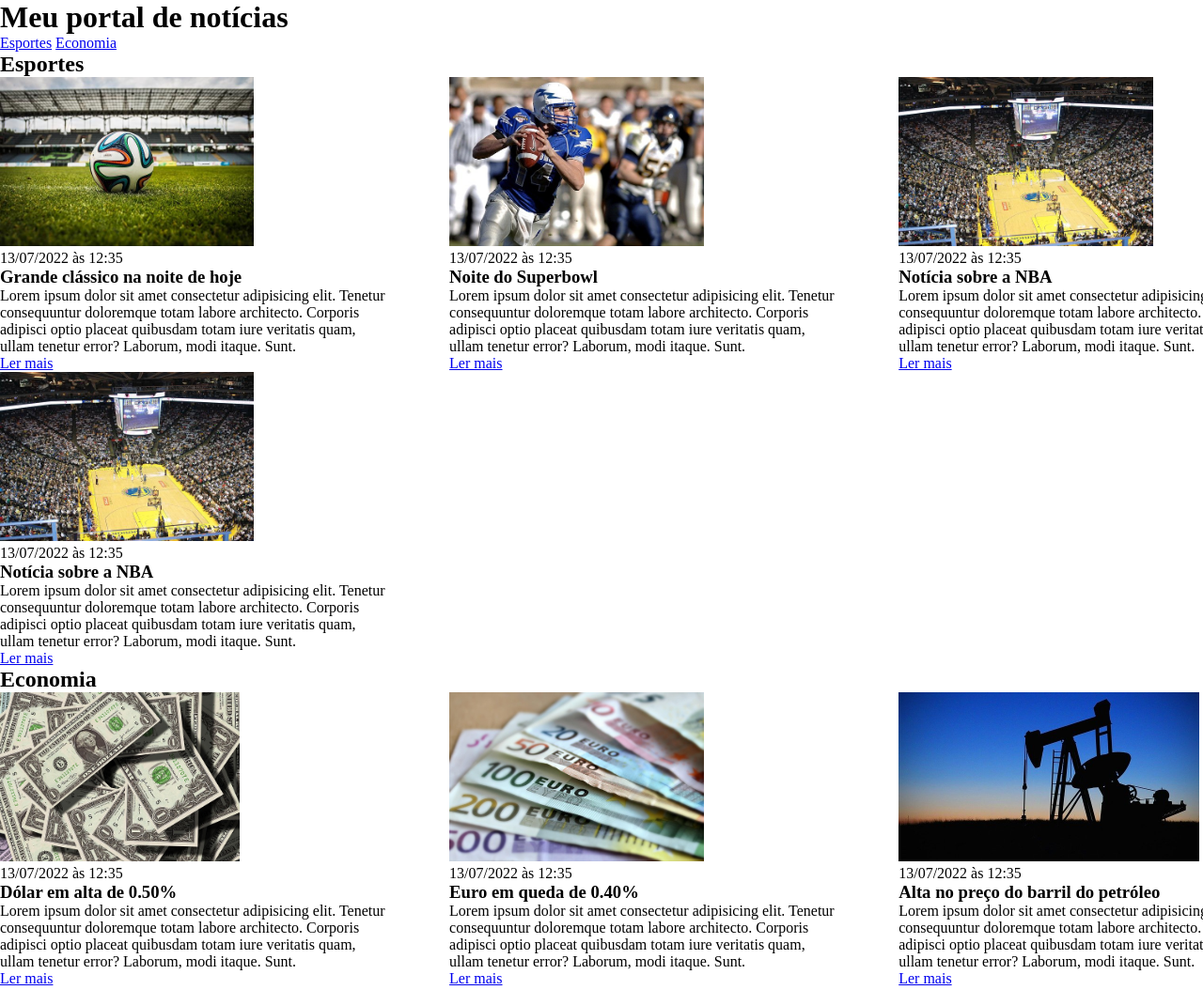
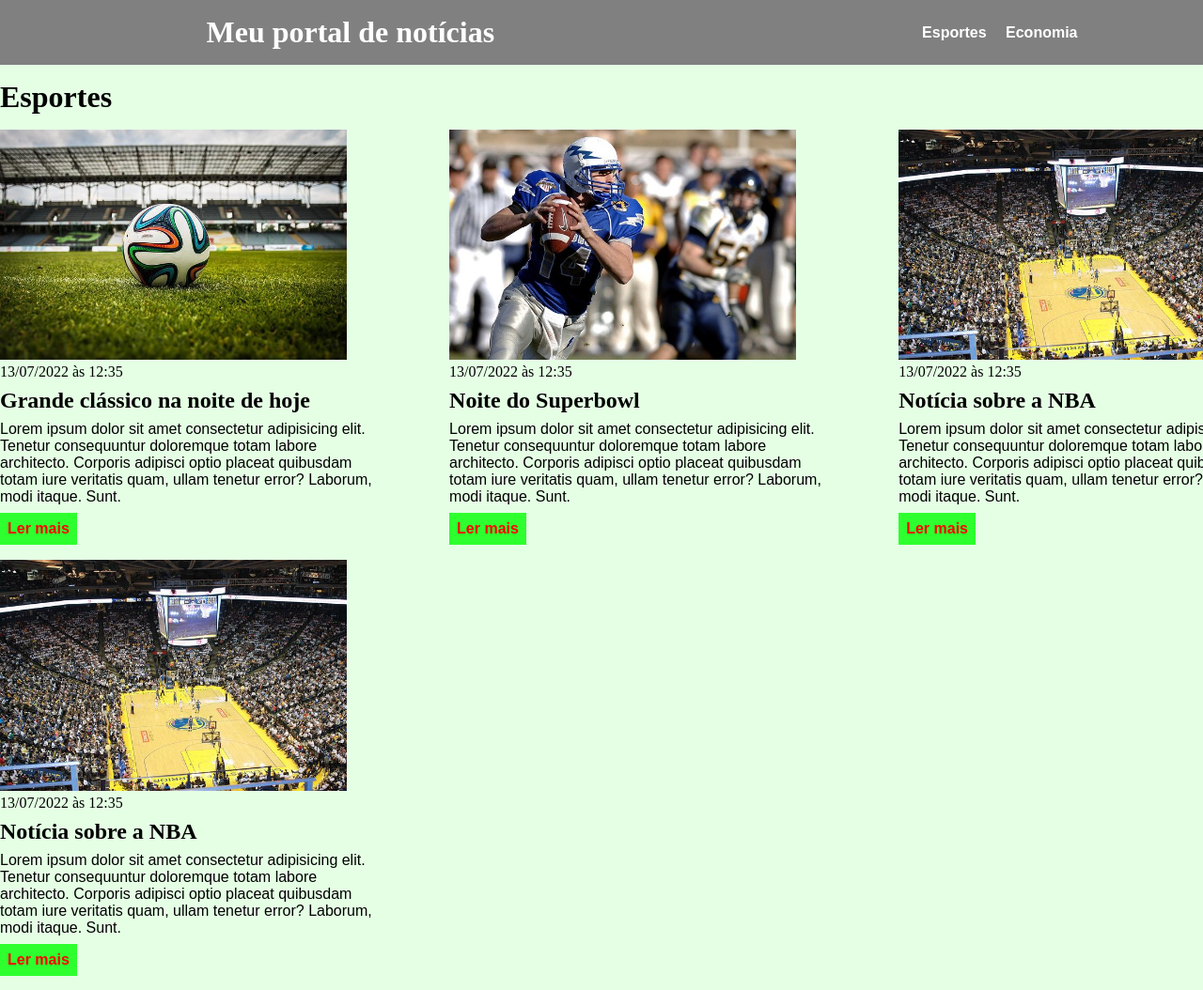
Before and after one commit to HenriqueB96/css_exercicio, a plain HTML site: page index.html in a window 1280 px wide. Shown: the top 1054 px of the page at 94% size. Drawn offline with Linux system fonts and the light colour scheme.

Commit message:
css_completo

```diff
--- a/main.css
+++ b/main.css
@@ -4,8 +4,30 @@
     padding: 0;
 }
 
+body > header {
+    background-color: gray;
+    padding: 16px 0;
+    color: white;
+}
+
+
+header .container{
+    display: flex;
+    align-items: center;
+    justify-content: space-around;
+    font-weight: bold;
+}
+
 header li {
     display:  inline;
+    font-family: Arial, Helvetica, sans-serif;
+    font-weight: bold;
+    margin-left: 16px;
+}
+
+header li a {
+    color: white;
+    text-decoration: none;
 }
 
 .container {
@@ -20,9 +42,72 @@ header li {
 }
 
 .article article img {
-    height: 180px;
+    /*height: 180px; */
+    width: 90%;
 }
 
 .article article {
     width: 30%;
 }
+
+section {
+    padding: 16px 0;
+}
+
+section h2,
+.article article {
+    margin-bottom: 16px;
+}
+
+.article article h3{
+    margin-top: 8px;
+    margin-bottom: 8px;
+}
+
+.article article a {
+    background-color: blue;
+    color: #fff;
+    padding:  8px;
+    display: inline-block;
+    text-decoration: none;
+    font-weight: bold;
+    margin-top: 8px;
+}
+
+.article article a:hover {
+    text-decoration: underline;
+}
+
+
+.article article p,
+.article article a{
+    font-family: Arial, Helvetica, sans-serif;
+}
+
+.article article h3 {
+    font-size: 24px;
+}
+
+section h2{
+    font-size: 32px;
+}
+
+#sports {
+    background-color: rgba(0, 255, 0, 0.1);
+}
+
+#sports .article article a {
+    background-color: rgba(0, 255, 0, 0.8);
+}
+
+#economy {
+    background-color: #f8f7ca;
+}
+
+#economy .article article a {
+    background-color: #ff9f1a;
+}
+
+.article article a{
+    color: red;
+}
```
